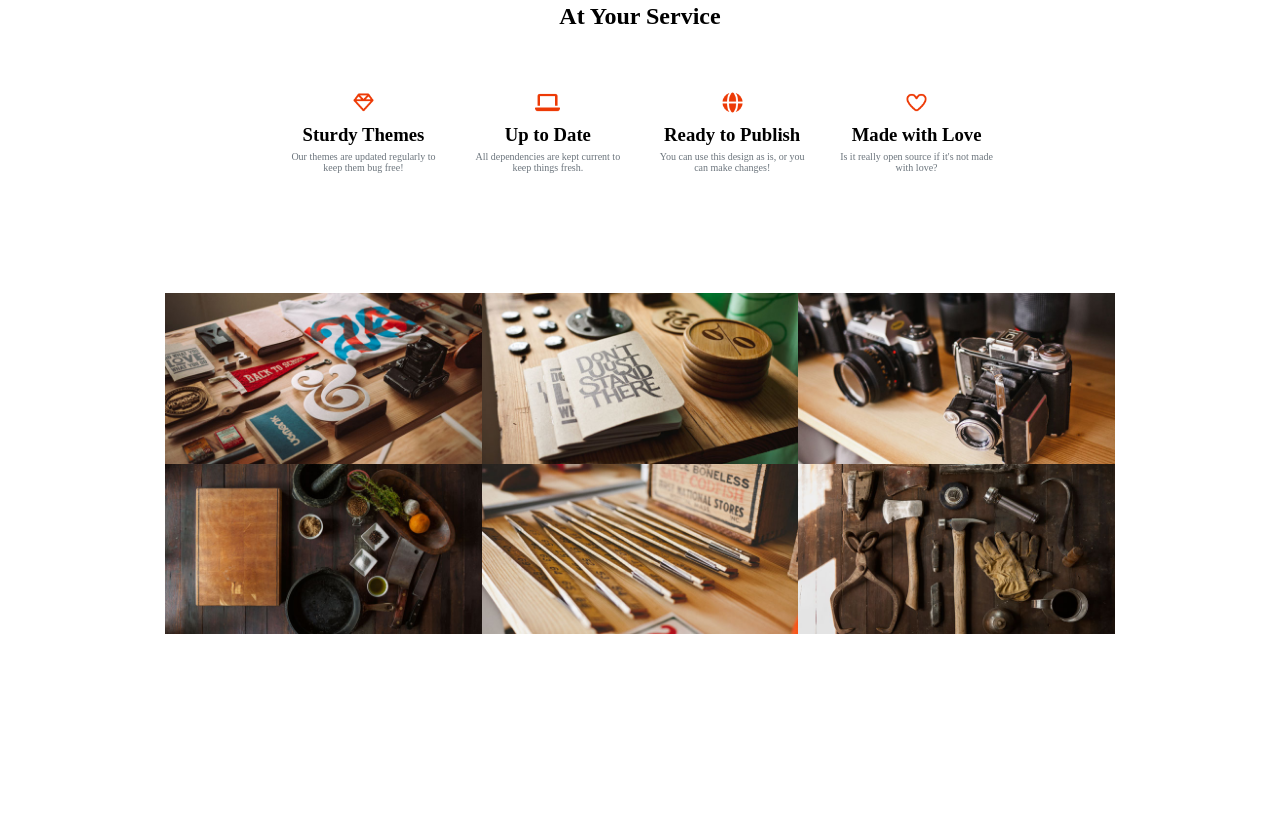
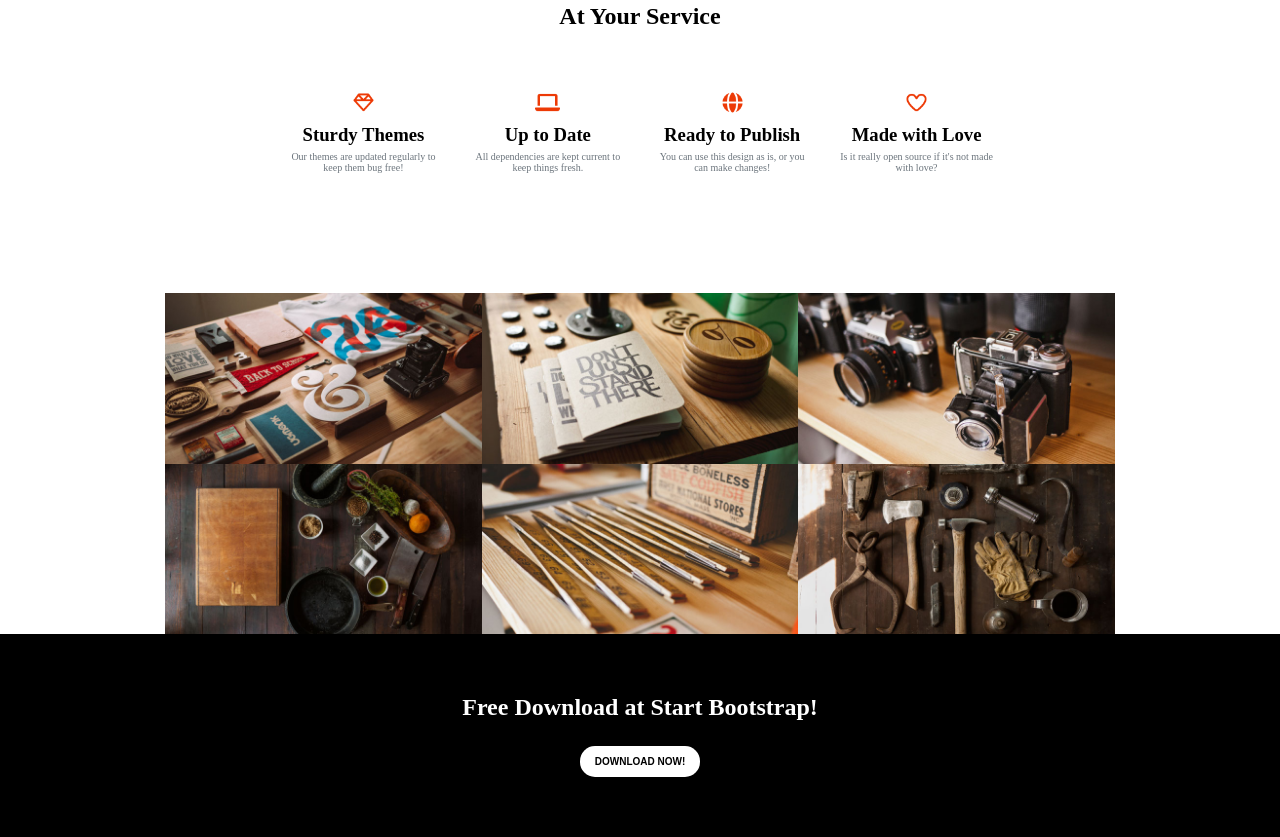
Before and after one commit to nadiahamayel/Start-Bootstrap, a plain HTML site: page index.html in a window 1280 px wide. Shown: the part 1107-1944 px from the top of the page. Before the commit the page ends 1801 px from the top, so only its background shows below. Drawn offline with Linux system fonts and the light colour scheme.

Commit message:
download section

```diff
--- a/base.css
+++ b/base.css
@@ -431,6 +431,9 @@ filter:brightness(70%)
 .btn-hover:hover{
     background-color:#a33618;
 }
+.btn-hover_gray:hover{
+    background-color:#807674;
+}
 .display-no{
     display: none;
 }
--- a/index.html
+++ b/index.html
@@ -41,7 +41,7 @@
      <div class=" row flex-dir-col justify-center align-center h-100 m-auto w-50 text-center gap-5">
      <h2 class="text-white ff-h">We've got what you need!</h2>
      <p class="text-main fs-1">Start Bootstrap has everything you need to get your new website up and running in no time! Choose one of our open source, free to download, and easy to use themes! No strings attached!</p>
-      <button class=" btn-hover text-up border-n cursor-p transition-1 pt-2 pb-2 pr-3 pl-3 border-red-3 bg-white text-black fw-6 fs-1">get started</button>
+      <button class=" btn-hover_gray text-up border-n cursor-p transition-1 pt-2 pb-2 pr-3 pl-3 border-red-3 bg-white text-black fw-6 fs-1">get started</button>
     </div>
     </div>
     </section>
@@ -74,7 +74,7 @@
         </div>
         </div>
     </section>
-    <section class="imags h-100 pt-12 pb-12">
+    <section class="imags h-100 pt-12 ">
         <div class="container">
             <div class="row-wrap  gap-0  w-100">
                 <div class="img_1 flex-3div pos-relative over-flow  ">
@@ -122,6 +122,14 @@
             </div>
         </div>
     </section>
+    <section class="download h-100 bg-black pt-12 pb-12">
+        <div class="container">
+        <div class=" row flex-dir-col justify-center align-center h-100 m-auto w-50 text-center gap-5">
+     <h2 class="text-white ff-h">Free Download at Start Bootstrap!</h2>
+      <button class=" btn-hover_gray text-up border-n cursor-p transition-1 pt-2 pb-2 pr-3 pl-3 border-red-3 bg-white text-black fw-6 fs-1">Download now!</button>
+    </div>
+    </div>
+    </section>
 
 
 </body>
```
